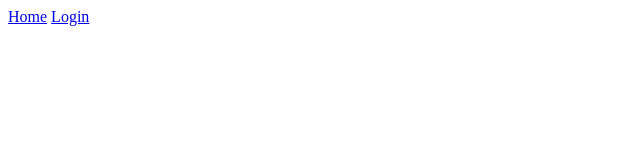
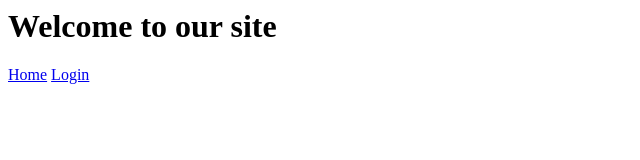
Before and after one commit to Nofil-Spid3y/Nofil-project-login, a plain HTML site: page index.html in a window 1280 px wide. Shown: the whole page, without its empty margins (0-640 px from the left). Drawn offline with Linux system fonts and the light colour scheme.

```diff
--- a/index.html
+++ b/index.html
@@ -1,2 +1,3 @@
+<h1>Welcome to our site</h1>
 <a href="#">Home</a>
 <a href="login.html">Login</a>
```
